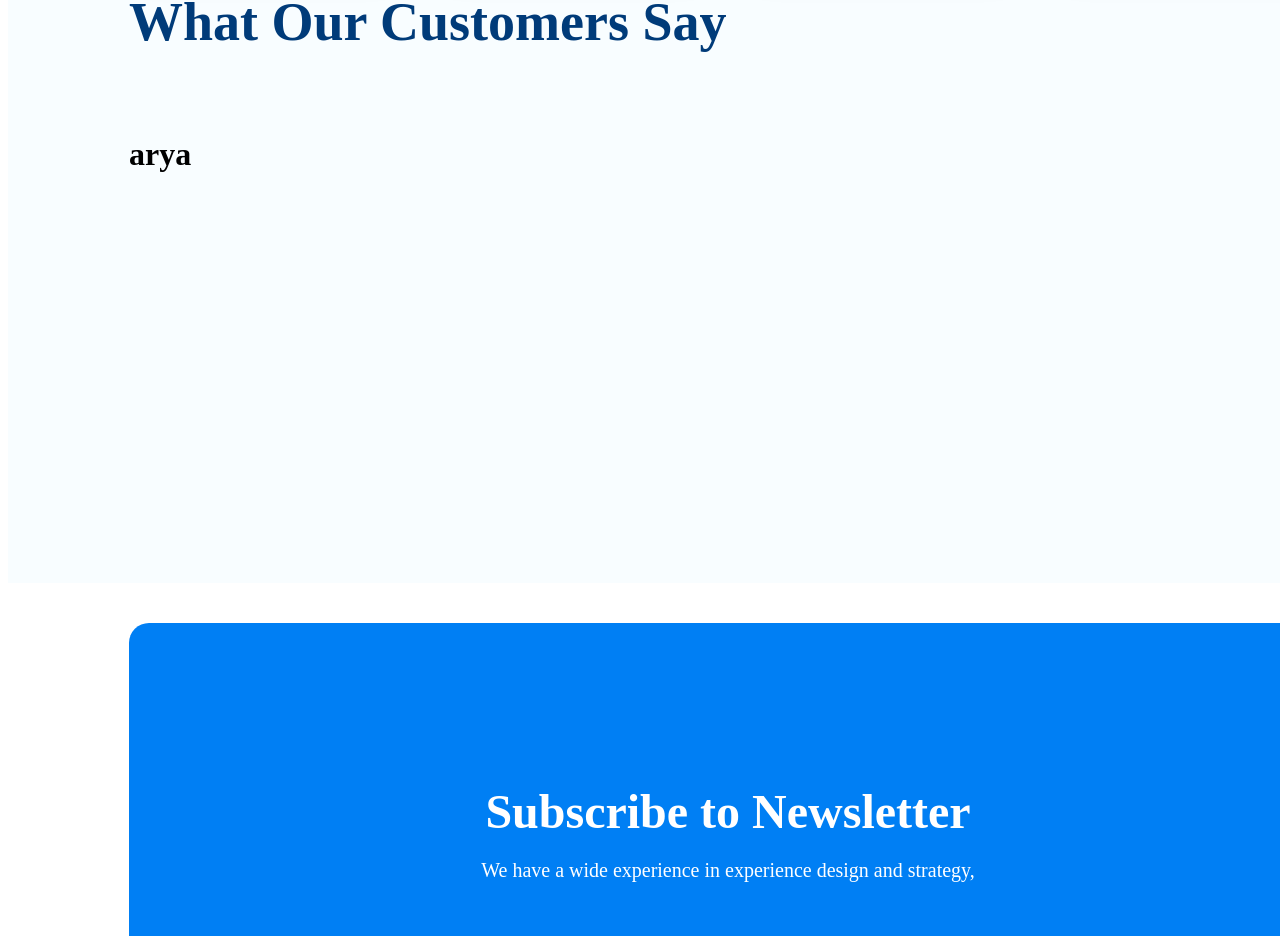
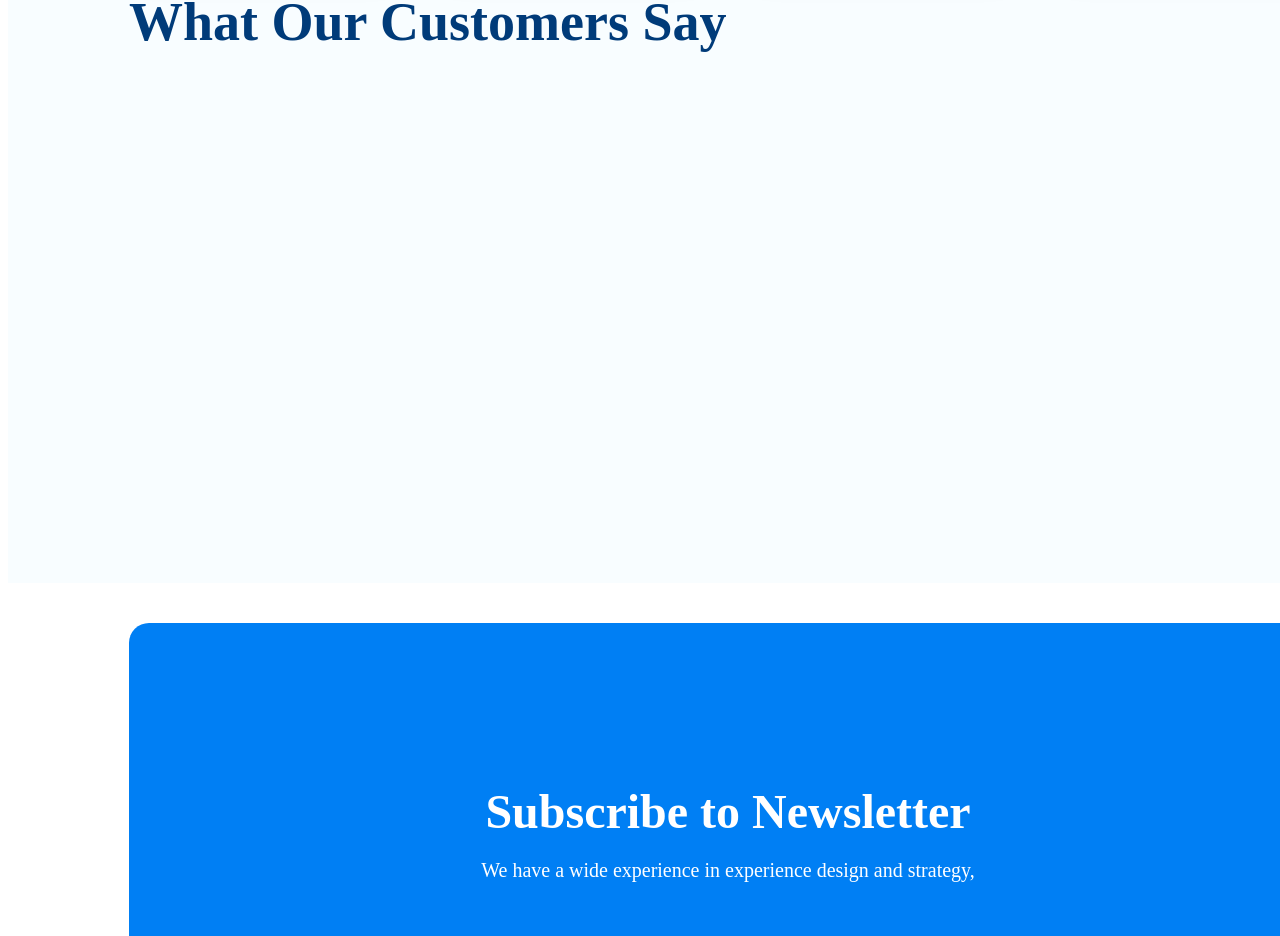
Before and after one commit to aryaa30/hospital, a Gatsby site: page / in a window 1280 px wide. Shown: the part 3851-4787 px from the top of the page. Built offline with nearby package versions, Linux system fonts and the light colour scheme; Gatsby itself is replaced by a stand-in of ours.

Commit message:
Update comments.js

```diff
--- a/src/components/Customers/comments.js
+++ b/src/components/Customers/comments.js
@@ -22,7 +22,7 @@ axios
 
   return (
    <div className='carding'>
- <h1>arya</h1>
+
    {myData.map((post)=>{
 const {ID, Name, rating, Reviews} = post;
 return <div className='main__api'>
```
